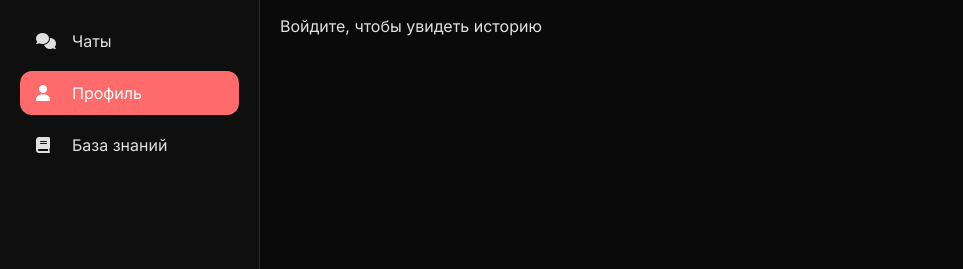
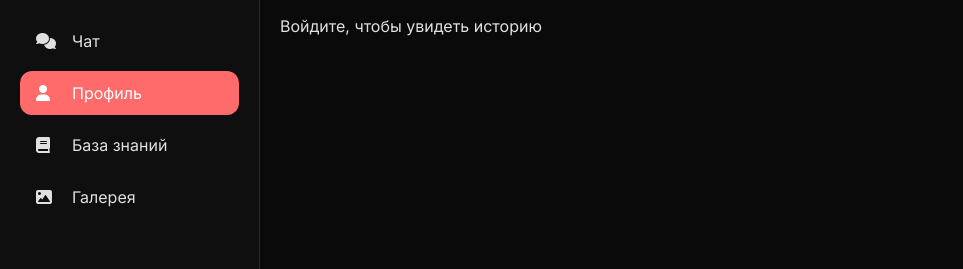
Before and after one commit to Danilka1809/New-repository, a plain HTML site: page docs/profile.html in a window 1280 px wide. Shown: the part 178-447 px from the top of the page, without its empty margins (0-963 px from the left). Drawn offline with Linux system fonts and the light colour scheme; no server answers.

Commit message:
Update profile.html

```diff
--- a/docs/profile.html
+++ b/docs/profile.html
@@ -17,9 +17,10 @@
         <div class="sidebar-menu">
             <a href="index.html" class="menu-item"><i class="fas fa-home"></i> Главная</a>
             <a href="shop.html" class="menu-item"><i class="fas fa-store"></i> Магазин</a>
-            <a href="chat.html" class="menu-item"><i class="fas fa-comments"></i> Чаты</a>
+            <a href="chat.html" class="menu-item"><i class="fas fa-comments"></i> Чат</a>
             <a href="profile.html" class="menu-item active"><i class="fas fa-user"></i> Профиль</a>
             <a href="wiki.html" class="menu-item"><i class="fas fa-book"></i> База знаний</a>
+            <a href="gallery.html" class="menu-item"><i class="fas fa-image"></i> Галерея</a>
         </div>
         <div class="sidebar-footer">
             <div id="authStatus"></div>
```
